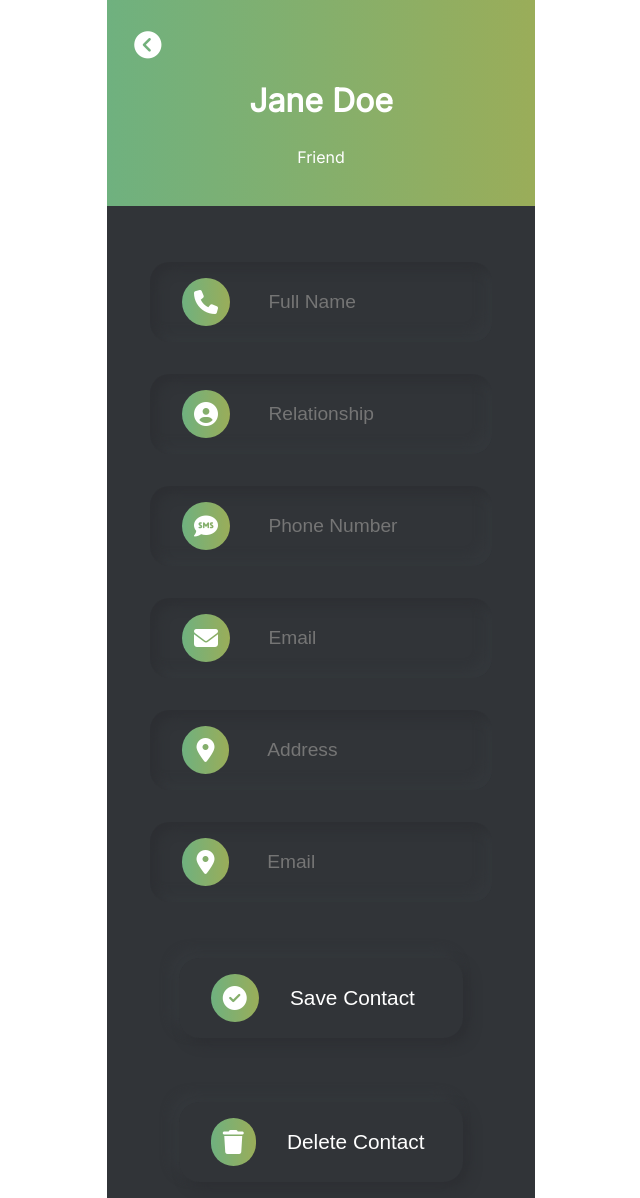
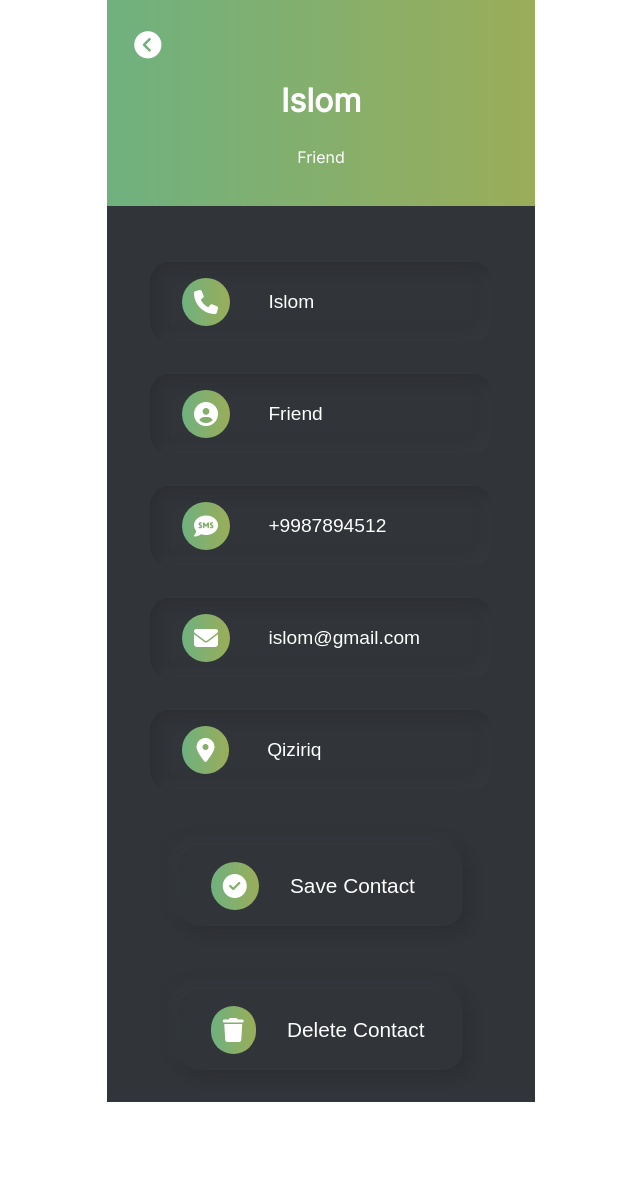
Before and after one commit to Samandar003/contacts-list, a Django app: template templates/edit.html in a window 1280 px wide. Shown: the top 1198 px of the page, without its empty margins (319-959 px from the left). After the commit the page ends 1102 px from the top, so only its background shows below. Run offline with Django 4.2, Linux system fonts and the light colour scheme; the template is opened without the code that fills it: values that come from a table or form of the project are taken from there, others are empty; data comes from the database, SQL or seed files in the repository; both versions use the stored data as it was after the commit; some libraries are stand-ins or nearby versions.

Commit message:
added crud

```diff
--- a/contact/urls.py
+++ b/contact/urls.py
@@ -5,5 +5,7 @@ from . import views
 urlpatterns = [
     path('', views.index, name='index'),
     path('add-contact/', views.addContact, name='add-contact'),
-    path('profile/<str:pk>', views.contactProfile, name='profile')
+    path('profile/<str:pk>', views.contactProfile, name='profile'),
+    path('edit-contact/<str:pk>/', views.editContact, name='edit-contact'),
+    path('delete/<str:pk>/', views.deleteContact, name='delete')
 ]
--- a/templates/edit.html
+++ b/templates/edit.html
@@ -1,9 +1,10 @@
+{% load static %}
 <!DOCTYPE html>
 <html>
 <head>
 	<meta charset="UTF-8">
     <meta name="viewport" content="width=device-width, initial-scale=1.0">
-    <link rel="stylesheet" type="text/css" href="style-edit.css">
+    <link rel="stylesheet" type="text/css" href="{% static 'style-edit.css' %}">
 
 	<link rel="preconnect" href="https://fonts.gstatic.com">
 	<link href="https://fonts.googleapis.com/css2?family=Inter&display=swap" rel="stylesheet">
@@ -16,64 +17,68 @@
 	<div class="container">
 		<header class="hero">
 
-			<a href="contact-profile.html">
+			<a href="{% url 'profile' contact.id %}">
 			     <i class="fas fa-chevron-circle-left back-btn"></i>
 			</a>
 
 			<div class="hero-info">
-				<h1 class="name">Jane Doe</h1>
-				<p class="relationship-hero">Friend</p>
+				<h1 class="name"> {{ contact.full_name|title }} </h1>
+				<p class="relationship-hero"> {{ contact.relationship|title }} </p>
 			</div>
 		</header>
 
+		<form action="" method="POST">
+			{% csrf_token %}
 			<section class="contact-info">
 
 				<div class="info-line">
 					<i class="fas fa-phone icon-gradient"></i>
-				<input type="text" class="type" name="fullname" placeholder="Full Name">
+					<input type="text" class="type" name="fullname" placeholder="Full Name"
+						value="{{ contact.full_name | title }}">
 				</div>
 
 				<div class="info-line">
 					<i class="fas fa-user-circle icon-gradient"></i>
-				<input type="text" class="type" name="relationship" placeholder="Relationship">
+					<input type="text" class="type" name="relationship" placeholder="Relationship"
+						value="{{ contact.relationship | title }}">
 				</div>
 
 
 
 				<div class="info-line">
 					<i class="fas fa-sms icon-gradient"></i>
-				<input type="text" class="type" name="phone-number" placeholder="Phone Number">
+					<input type="text" class="type" name="phone-number" placeholder="Phone Number"
+						value="{{ contact.phone_number }}">
 				</div>
 
 
 
-			<div  class="info-line">
+				<div class="info-line">
 					<i class="fas fa-envelope icon-gradient"></i>
-				<input type="text" class="type" name="e-mail" placeholder="Email">
+					<input type="text" class="type" name="email" placeholder="Email"
+					value="{{ contact.email }}">
 				</div>
 
 
 
 				<div class="info-line">
 					<i class="fas fa-map-marker-alt icon-gradient location"></i>
-				<input type="text" class="type" name="address" placeholder="Address">
+					<input type="text" class="type" name="address" placeholder="Address" value="{{ contact.address|title }}">
 				</div>
 
-			<div class="info-line">
-				<i class="fas fa-map-marker-alt icon-gradient location"></i>
-				<input type="text" class="type" name="email" placeholder="Email">
-			</div>
+
 			</section>
 
 			<section class="button-container">
 				<div class="update-contact">
-				<i  class="fas fa-check-circle icon-gradient"></i>
+					<i class="fas fa-check-circle icon-gradient"></i>
 					<button class="button">Save Contact</button>
 				</div>
 			</section>
+		</form>
 
 		<section class="button-container">
-			<a href="delete.html">
+			<a href="{% url 'delete' contact.id %}">
 				<div class="update-contact">
 					<i class="fas fa-trash icon-gradient"></i>
 					<button class="button">Delete Contact</button>
--- a/templates/index.html
+++ b/templates/index.html
@@ -19,7 +19,7 @@
 		<!--  SEARCH FORM -->
 		<header class="header">
 
-			<form class="search-bar">
+			<form action="/" method="GET" class="search-bar" id='search-form'>
 				<input type="search-name" class="contact-search" name="search-area" placeholder="Search">
 			</form>
 
@@ -30,7 +30,7 @@
 		<!--  CONTACT LIST -->
 		<section class="contacts-library">
 			<ul class="contacts-list">
-				{% for contact in contacts %}
+				{% for contact in contacts reversed %}
 				<a href="{% url 'profile' contact.id %}">
 					<div class="contact-section">
 						<li class="list__item">
```
Also changed, not shown: contact/views.py (+21 -4 lines), templates/contact-profile.html (+4 -4 lines), templates/delete.html (+14 -8 lines), db.sqlite3. Lines whose indentation alone changed are shown as unchanged.
